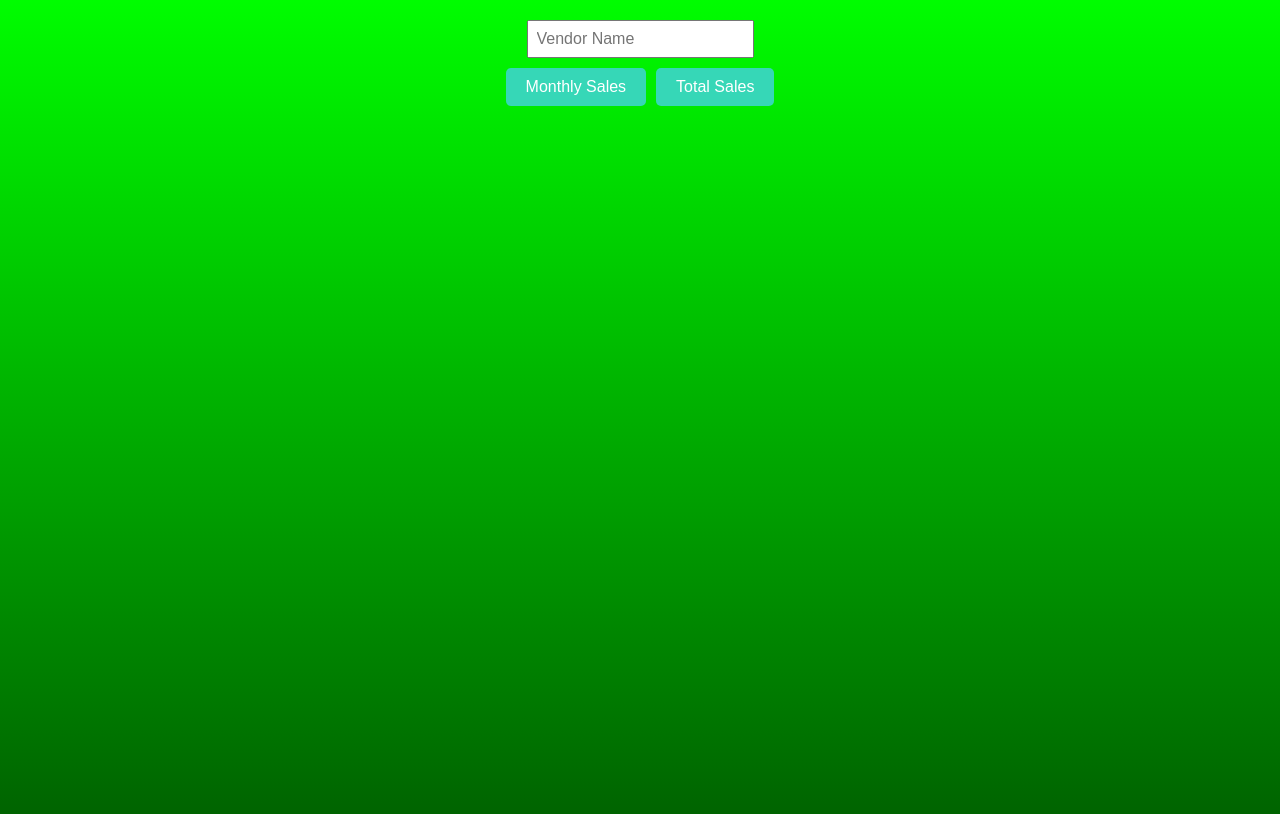
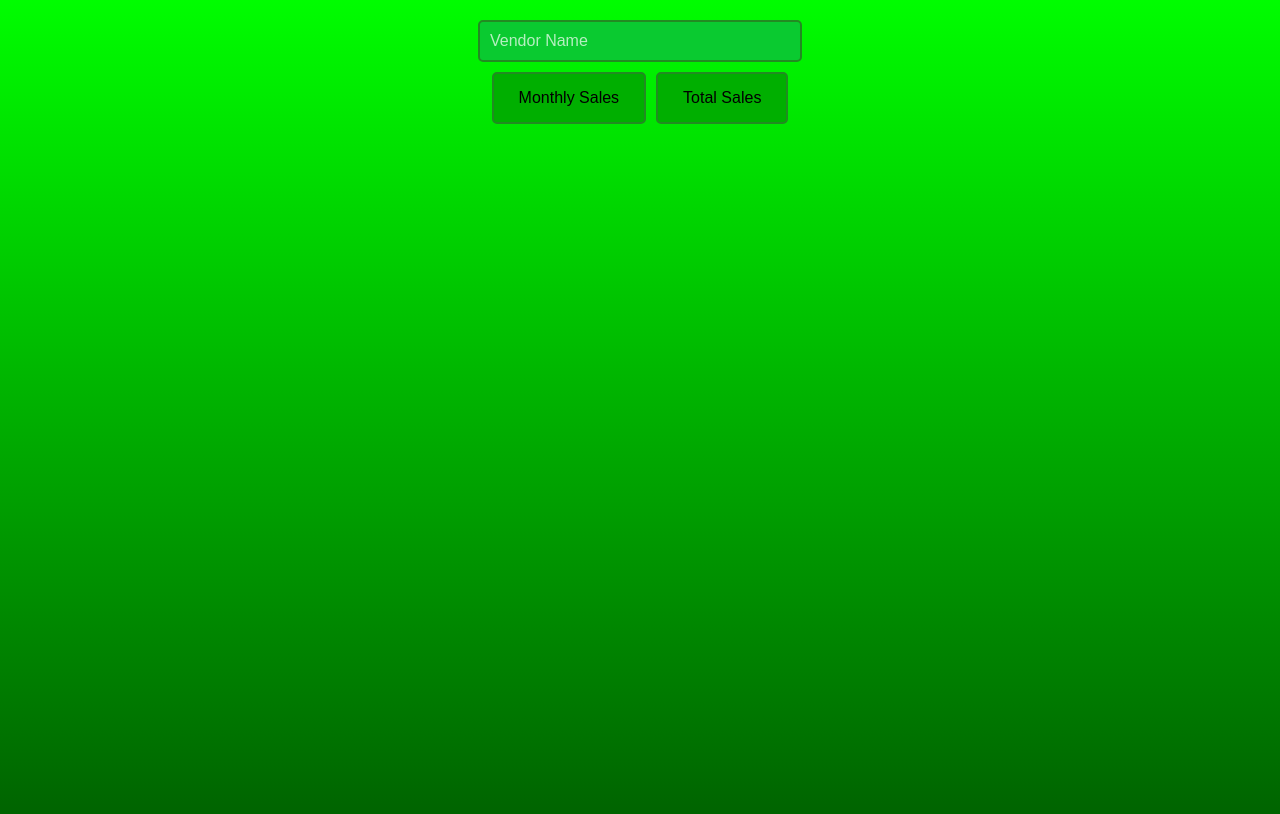
Before and after one commit to dbatu00/Fullstack-Supplier-Dashboard-Case, a React (Create React App) app in the folder client/: page / in a window 1280 px wide. Shown: the top 814 px of the page. Built offline with nearby package versions, Linux system fonts and the light colour scheme.

Commit message:
colors for input and buttons done

```diff
--- a/client/src/App.js
+++ b/client/src/App.js
@@ -1,4 +1,5 @@
 import React, { useState } from 'react';
+import './styles.css';
 
 function App() {
   const [loading, setLoading] = useState(false);
@@ -7,7 +8,7 @@ function App() {
   const containerStyle = {
     display: 'flex',
     flexDirection: 'column',
-    justifyContent: 'flex-start',
+    justifyContent: 'flex-start', // Align to the top
     alignItems: 'center',
     height: '100vh',
     padding: '20px', // Add some space at the top
@@ -16,8 +17,16 @@ function App() {
 
   const inputStyle = {
     marginBottom: '10px',
-    padding: '8px',
+    padding: '10px',
     fontSize: '16px',
+    backgroundColor: '#0ACA30',
+    color: 'white',
+    border: '2px solid #228B22',
+    borderRadius: '5px',
+    width: '300px',
+    '::placeholder': {
+      color: 'rgba(0, 0, 0, 0.7)', // Lighten the placeholder text color
+    },
   };
 
   const buttonContainerStyle = {
@@ -26,12 +35,12 @@ function App() {
   };
 
   const buttonStyle = {
-    padding: '10px 20px',
+    padding: '15px 25px', // Larger padding for a more substantial look
     fontSize: '16px',
     cursor: 'pointer',
-    backgroundColor: '#36D7B7',
-    color: 'white',
-    border: 'none',
+    backgroundColor: '#00AF00', // Dark green for the button background
+    color: 'black', // Text color for the button
+    border: '2px solid #228B22', // Border color for the button
     borderRadius: '5px',
     transition: 'background-color 0.3s ease',
   };
--- /dev/null
+++ b/client/src/styles.css
@@ -0,0 +1,4 @@
+/* styles.css */
+input::placeholder {
+    color: rgba(255, 255, 255, 0.7);
+  }
```
